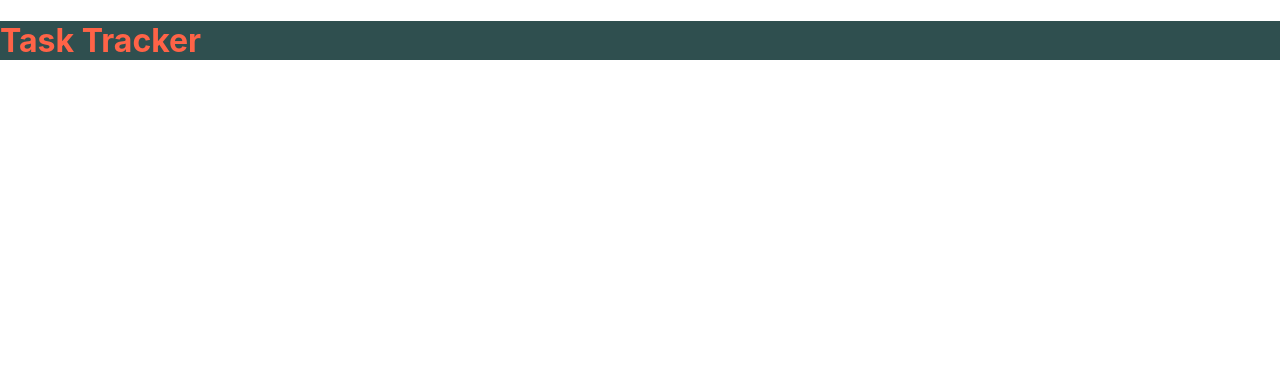
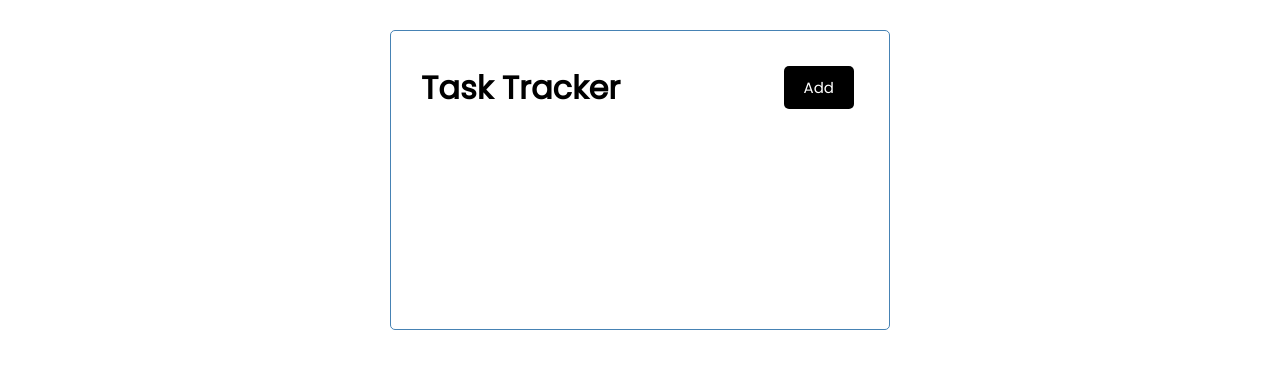
Before and after one commit to fakhririzha/react-2021, a React (Create React App) app: page / in a window 1280 px wide. Shown: the top 368 px of the page. Built offline with nearby package versions, Linux system fonts and the light colour scheme.

Commit message:
External styling and creating Button component

```diff
--- /dev/null
+++ b/src/components/Button.js
@@ -0,0 +1,7 @@
+import React from "react";
+
+const Button = () => {
+	return <button className="btn">Add</button>;
+};
+
+export default Button;
--- a/src/components/Header.js
+++ b/src/components/Header.js
@@ -1,9 +1,11 @@
 import PropTypes from "prop-types";
+import Button from "./Button";
 
 const Header = ({ title }) => {
 	return (
-		<header>
-			<h1 style={headerStyle}>{title}</h1>
+		<header className="header">
+			<h1>{title}</h1>
+			<Button></Button>
 		</header>
 	);
 };
@@ -17,9 +19,10 @@ Header.propTypes = {
 	title: PropTypes.string.isRequired,
 };
 
-const headerStyle = {
-	color: "tomato",
-	backgroundColor: "darkslategray",
-};
+// Internal styling css
+// const headerStyle = {
+// 	color: "tomato",
+// 	backgroundColor: "darkslategray",
+// };
 
 export default Header;
--- a/src/index.css
+++ b/src/index.css
@@ -1,13 +1,112 @@
-body {
-  margin: 0;
-  font-family: -apple-system, BlinkMacSystemFont, 'Segoe UI', 'Roboto', 'Oxygen',
-    'Ubuntu', 'Cantarell', 'Fira Sans', 'Droid Sans', 'Helvetica Neue',
-    sans-serif;
-  -webkit-font-smoothing: antialiased;
-  -moz-osx-font-smoothing: grayscale;
+@import url("https://fonts.googleapis.com/css2?family=Poppins:wght@300;400&display=swap");
+
+* {
+	box-sizing: border-box;
+	margin: 0;
+	padding: 0;
 }
 
-code {
-  font-family: source-code-pro, Menlo, Monaco, Consolas, 'Courier New',
-    monospace;
+body {
+	font-family: "Poppins", sans-serif;
 }
+
+.container {
+	max-width: 500px;
+	margin: 30px auto;
+	overflow: auto;
+	min-height: 300px;
+	border: 1px solid steelblue;
+	padding: 30px;
+	border-radius: 5px;
+}
+
+.header {
+	display: flex;
+	justify-content: space-between;
+	align-items: center;
+	margin-bottom: 20px;
+}
+
+.btn {
+	display: inline-block;
+	background: #000;
+	color: #fff;
+	border: none;
+	padding: 10px 20px;
+	margin: 5px;
+	border-radius: 5px;
+	cursor: pointer;
+	text-decoration: none;
+	font-size: 15px;
+	font-family: inherit;
+}
+
+.btn:focus {
+	outline: none;
+}
+
+.btn:active {
+	transform: scale(0.98);
+}
+
+.btn-block {
+	display: block;
+	width: 100%;
+}
+
+.task {
+	background: #f4f4f4;
+	margin: 5px;
+	padding: 10px 20px;
+	cursor: pointer;
+}
+
+.task.reminder {
+	border-left: 5px solid green;
+}
+
+.task h3 {
+	display: flex;
+	align-items: center;
+	justify-content: space-between;
+}
+
+.add-form {
+	margin-bottom: 40px;
+}
+
+.form-control {
+	margin: 20px 0;
+}
+
+.form-control label {
+	display: block;
+}
+
+.form-control input {
+	width: 100%;
+	height: 40px;
+	margin: 5px;
+	padding: 3px 7px;
+	font-size: 17px;
+}
+
+.form-control-check {
+	display: flex;
+	align-items: center;
+	justify-content: space-between;
+}
+
+.form-control-check label {
+	flex: 1;
+}
+
+.form-control-check input {
+	flex: 2;
+	height: 20px;
+}
+
+footer {
+	margin-top: 30px;
+	text-align: center;
+}
```
Also changed, not shown: 1 other file (tests, documents, lock files or other folders).
